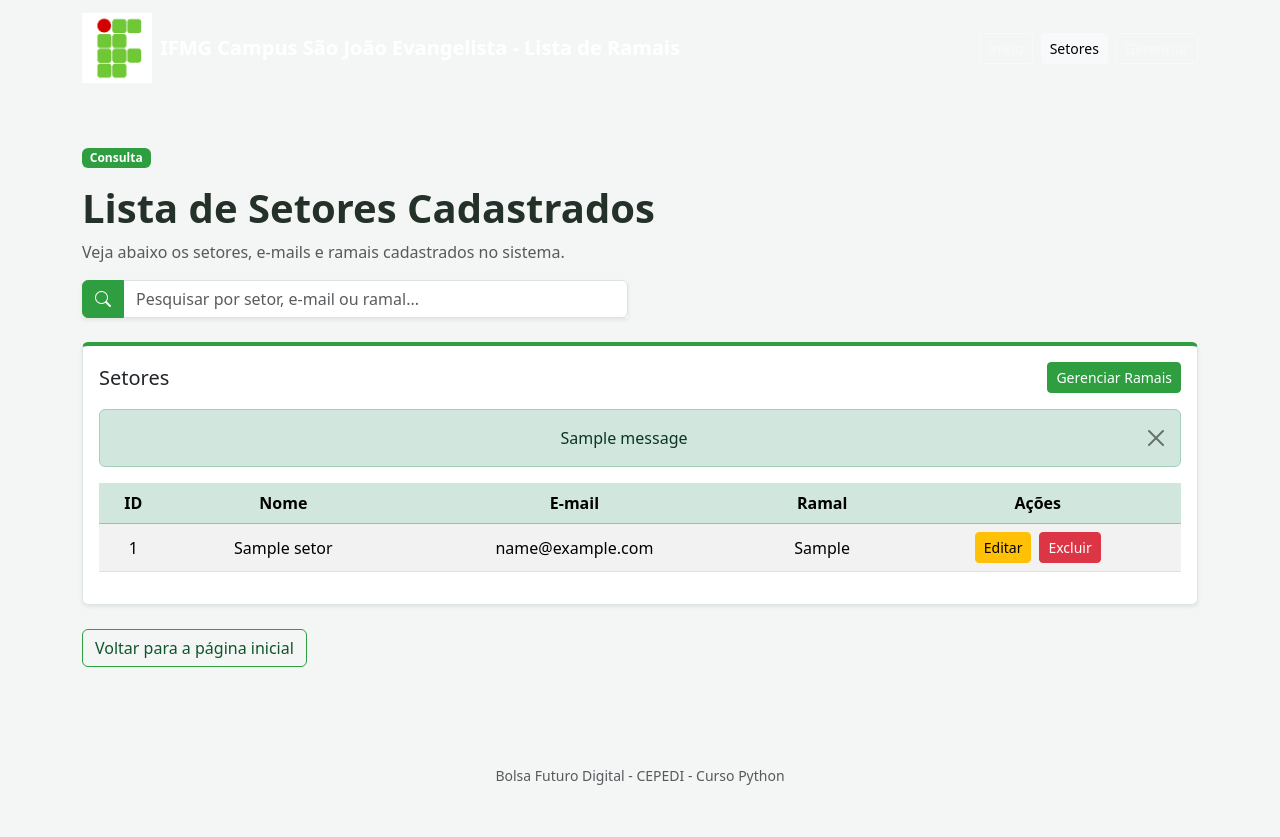
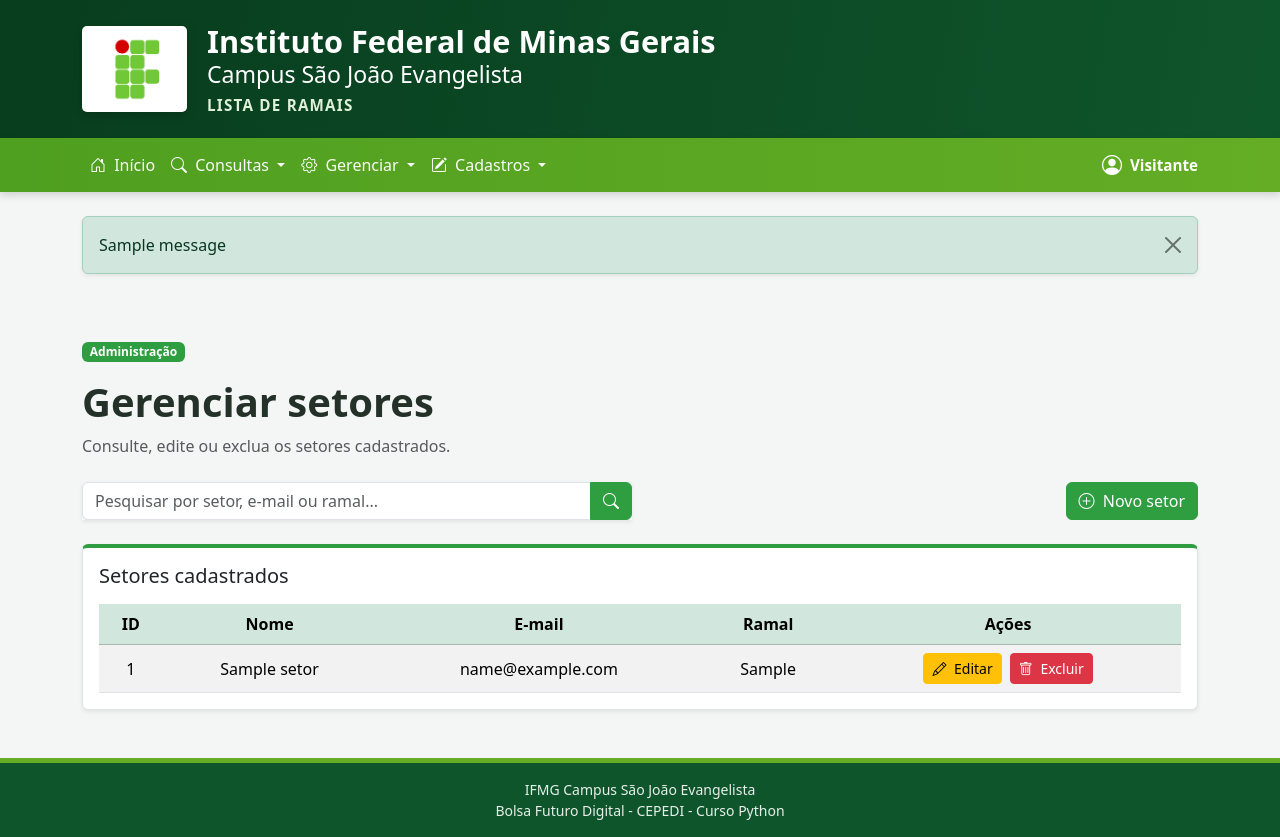
Before and after one commit to Nonato21/Grupo03-CepedPython, a Django app: page /setores/ in a window 1280 px wide. Before the commit the page ends 785 px from the top, so only its background shows below. Run offline with Django 5.2, Linux system fonts and the light colour scheme; tables that the repository leaves empty hold one stand-in row (values such as "Sample post"); one stand-in notice (Sample message) is shown.

Commit message:
Update listar_setores.html
atualização listar_setores

```diff
--- a/lista_telefonica/ramais/templates/ramais/listar_setores.html
+++ b/lista_telefonica/ramais/templates/ramais/listar_setores.html
@@ -1,115 +1,52 @@
-{% load static %}
-<!DOCTYPE html>
-<html lang="pt-br">
+{% extends 'ramais/base.html' %}
 
-<head>
-  <meta charset="UTF-8" />
-  <meta name="viewport" content="width=device-width, initial-scale=1.0" />
-  <title>IFMG - Lista de Ramais | Setores Cadastrados</title>
+{% block title %}
+  IFMG - Lista de Ramais | Gerenciar Setores
+{% endblock %}
 
-  <!-- Bootstrap CSS -->
-  <link href="https://cdn.jsdelivr.net/npm/bootstrap@5.3.8/dist/css/bootstrap.min.css" rel="stylesheet" />
+{% block content %}
+  <section class="mb-4">
+    <span class="badge badge-if mb-3">Administração</span>
 
-  <!-- Bootstrap Icons -->
-  <link rel="stylesheet" href="https://cdn.jsdelivr.net/npm/bootstrap-icons@1.11.3/font/bootstrap-icons.min.css" />
+    <h1 class="fw-bold">Gerenciar setores</h1>
 
-  <!-- CSS personalizado -->
-  <link rel="stylesheet" href="{% static 'ramais/css/style.css' %}" />
+    <p class="text-muted">Consulte, edite ou exclua os setores cadastrados.</p>
+  </section>
 
-  <!-- Favicon -->
-  <link rel="icon" href="{% static 'ramais/img/favicon.ico' %}?v=2" type="image/x-icon" />
-  <link rel="shortcut icon" href="{% static 'ramais/img/favicon.ico' %}?v=2" type="image/x-icon" />
-</head>
+  <section class="mb-4">
+    <div class="row g-3 align-items-center">
+      <div class="col-md-8 col-lg-6">
+        <form method="get" action="{% url 'listar_setores' %}">
+          <div class="input-group shadow-sm">
+            <input type="search" name="q" class="form-control" placeholder="Pesquisar por setor, e-mail ou ramal..." value="{{ request.GET.q|default_if_none:'' }}" />
 
-<body>
-  <!-- Barra de navegação -->
-  <nav class="navbar navbar-expand-lg navbar-dark navbar-if">
-    <div class="container">
-      <a class="navbar-brand d-flex align-items-center gap-2" href="{% url 'index' %}">
-        <img src="{% static 'ramais/img/logo-if.png' %}" alt="Logo do Instituto Federal" class="logo-if" />
-        <span class="fw-bold">IFMG Campus São João Evangelista - Lista de Ramais</span>
-      </a>
-
-      <!-- Botão do menu em telas pequenas -->
-      <button class="navbar-toggler" type="button" data-bs-toggle="collapse" data-bs-target="#menuNavbar"
-        aria-controls="menuNavbar" aria-expanded="false" aria-label="Abrir menu de navegação"><span
-          class="navbar-toggler-icon"></span></button>
-
-      <!-- Links da navbar -->
-      <div class="collapse navbar-collapse justify-content-end" id="menuNavbar">
-        <div class="navbar-nav gap-2">
-          <a href="{% url 'index' %}" class="btn btn-outline-light btn-sm">Início</a>
-
-          <a href="{% url 'listar_setores' %}" class="btn btn-light btn-sm">Setores</a>
-
-          <a href="{% url 'gerenciar_ramais' %}" class="btn btn-outline-light btn-sm">Gerenciar</a>
-        </div>
-      </div>
-    </div>
-  </nav>
-
-  <!-- Conteúdo principal -->
-  <main class="container my-5">
-    <!-- Cabeçalho da página -->
-    <section class="mb-4">
-      <span class="badge badge-if mb-3">Consulta</span>
-
-      <h1 class="fw-bold">Lista de Setores Cadastrados</h1>
-
-      <p class="text-muted">Veja abaixo os setores, e-mails e ramais cadastrados no sistema.</p>
-
-      <!-- Barra de pesquisa -->
-      <section>
-  <div class="row mb-4">
-    <div class="col-md-8 col-lg-6">
-      <form method="GET" action="{% url 'listar_setores' %}">
-        <div class="input-group shadow-sm">
-
-          <button class="btn btn-if" type="submit" aria-label="Pesquisar">
-            <i class="bi bi-search"></i>
-          </button>
-
-          <input type="search"
-                 name="q"
-                 class="form-control"
-                 placeholder="Pesquisar por setor, e-mail ou ramal..."
-                 aria-label="Pesquisar setor"
-                 value="{{ request.GET.q|default_if_none:'' }}" />
-
+            <button class="btn btn-if" type="submit" aria-label="Pesquisar"><i class="bi bi-search"></i></button>
           </div>
         </form>
+      </div>
+
+      <div class="col-md-4 col-lg-6 text-md-end">
+        <a href="{% url 'gerenciar_ramais' %}" class="btn btn-if">
+          <i class="bi bi-plus-circle me-1"></i>
+          Novo setor
+        </a>
       </div>
     </div>
   </section>
 
-    <!-- Card com tabela -->
   <section class="card card-if shadow-sm">
     <div class="card-body">
-        <div class="d-flex justify-content-between align-items-center mb-3">
-          <h5 class="card-title mb-0">Setores</h5>
+      <h5 class="card-title mb-3">Setores cadastrados</h5>
 
-          <a href="{% url 'gerenciar_ramais' %}" class="btn btn-if btn-sm">Gerenciar Ramais</a>
-        </div>
-
-        <div class="table-responsive" style="text-align: center;">
-          {% if messages %}
-          {% for message in messages %}
-          <div class="alert alert-{{ message.tags }} alert-dismissible fade show" role="alert">
-            {{ message }}
-            <button type="button" class="btn-close" data-bs-dismiss="alert" aria-label="Close"></button>
-          </div>
-          {% endfor %}
-          {% endif %}
-
-
-          <table class="table table-striped table-hover align-middle">
+      <div class="table-responsive text-center">
+        <table class="table table-striped table-hover align-middle mb-0">
           <thead class="table-success">
             <tr>
-                <th scope="col">ID</th>
-                <th scope="col">Nome</th>
-                <th scope="col">E-mail</th>
-                <th scope="col">Ramal</th>
-                <th scope="col">Ações</th>
+              <th>ID</th>
+              <th>Nome</th>
+              <th>E-mail</th>
+              <th>Ramal</th>
+              <th class="tabela-acoes">Ações</th>
             </tr>
           </thead>
 
@@ -120,14 +57,19 @@
                 <td>{{ setor.nome }}</td>
                 <td>{{ setor.email }}</td>
                 <td>{{ setor.ramal }}</td>
-                <td class="text-center">
-                  <div class="d-flex justify-content-center gap-2">
-                    <a href="{% url 'editar_setores' setor.id %}" class="btn btn-warning btn-sm">Editar
+
+                <td>
+                  <div class="d-flex flex-wrap justify-content-center gap-2">
+                    <a href="{% url 'editar_setores' setor.id %}" class="btn btn-warning btn-sm">
+                      <i class="bi bi-pencil me-1"></i>
+                      Editar
                     </a>
+
                     <form method="post" action="{% url 'deletar_setores' setor.id %}">
                       {% csrf_token %}
-                      <button type="submit" class="btn btn-danger btn-sm"
-                        onclick="return confirm('Tem certeza que deseja excluir este setor?')">
+
+                      <button type="submit" class="btn btn-danger btn-sm" onclick="return confirm('Tem certeza que deseja excluir este setor?')">
+                        <i class="bi bi-trash me-1"></i>
                         Excluir
                       </button>
                     </form>
@@ -136,7 +78,7 @@
               </tr>
             {% empty %}
               <tr>
-                <td colspan="4" class="text-center text-muted py-4">Nenhum setor cadastrado ainda.</td>
+                <td colspan="5" class="text-muted py-4">Nenhum setor encontrado.</td>
               </tr>
             {% endfor %}
           </tbody>
@@ -144,22 +86,4 @@
       </div>
     </div>
   </section>
-    <!-- Botão de retorno -->
-    <div class="mt-4">
-      <a href="{% url 'index' %}" class="btn btn-if-outline">Voltar para a página inicial</a>
-    </div>
-  </main>
-
-  </main>
-
-
-  <!-- Rodapé -->
-  <footer class="text-center text-muted py-4">
-    <small>Bolsa Futuro Digital - CEPEDI - Curso Python</small>
-  </footer>
-
-  <!-- Bootstrap JS -->
-  <script src="https://cdn.jsdelivr.net/npm/bootstrap@5.3.8/dist/js/bootstrap.bundle.min.js"></script>
-</body>
-
-</html>
+{% endblock %}
```
Lines whose indentation alone changed are shown as unchanged.
